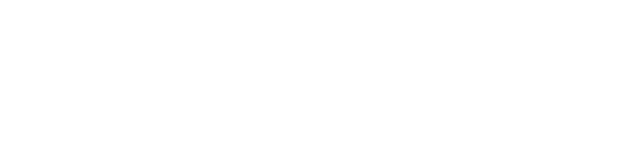
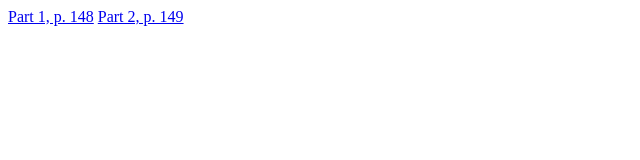
Before and after one commit to sergey-pratsuk/wiring, a plain HTML site: page index.html in a window 1280 px wide. Shown: the whole page, without its empty margins (0-640 px from the left). Drawn offline with Linux system fonts and the light colour scheme.

Commit message:
Update index.html

```diff
--- a/index.html
+++ b/index.html
@@ -4,7 +4,7 @@
     <title>850_1995_wiring_diagrams_section_3_39_148/149</title>
 </head>
 <body>
-  <a href="850_1995_wiring_diagrams_section_3_39_148.html"></a>
-  <a href="850_1995_wiring_diagrams_section_3_39_149.html"></a>
+  <a href="850_1995_wiring_diagrams_section_3_39_148.html">Part 1, p. 148</a>
+  <a href="850_1995_wiring_diagrams_section_3_39_149.html">Part 2, p. 149</a>
 </body>
 </html>
```
